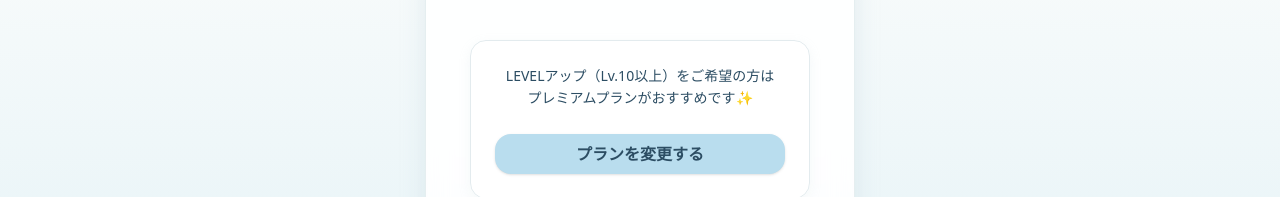
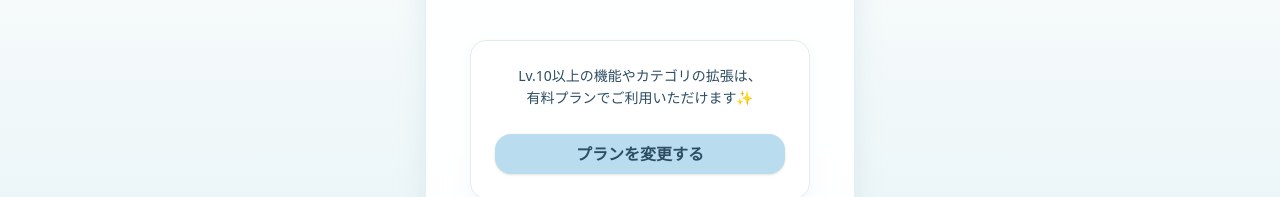
Before and after one commit to ms-engineer-bc25-05/team-a-final-project, a Next.js app in the folder frontend/: page /payment in a window 1280 px wide. Shown: the part 159-356 px from the top of the page. Built offline with nearby package versions, Linux system fonts and the light colour scheme; no server answers.

Commit message:
fix: プレミアムプランページの文言を修正

```diff
--- a/frontend/src/app/payment/page.tsx
+++ b/frontend/src/app/payment/page.tsx
@@ -79,8 +79,8 @@ export default function PaymentPage() {
           <div className="flex flex-col items-center gap-6">
              {/* NOTE: ページ説明 */}
              <p className="text-center text-[#2c4d63] text-sm leading-relaxed">
-                LEVELアップ（Lv.10以上）をご希望の方は<br />
-                プレミアムプランがおすすめです✨
+                Lv.10以上の機能やカテゴリの拡張は、<br />
+                有料プランでご利用いただけます✨
              </p>
 
              {/* NOTE: Stripe Checkoutボタン */}
```
